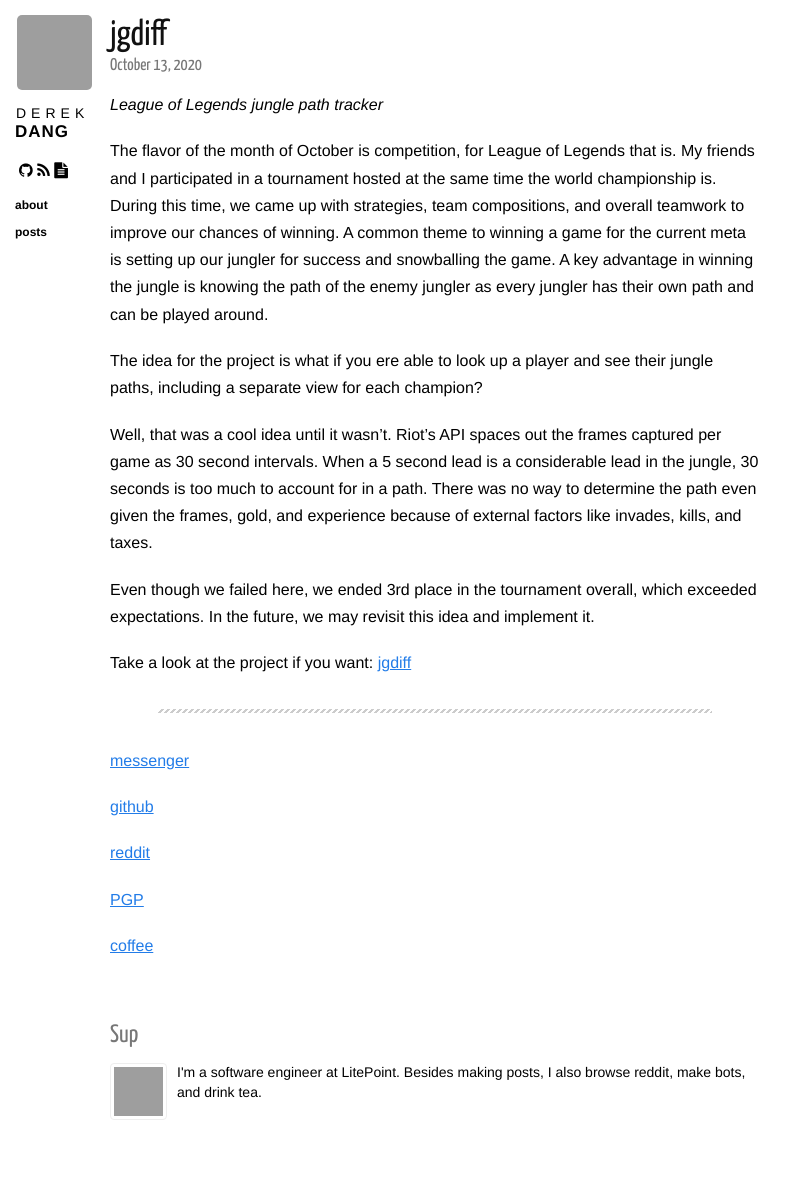
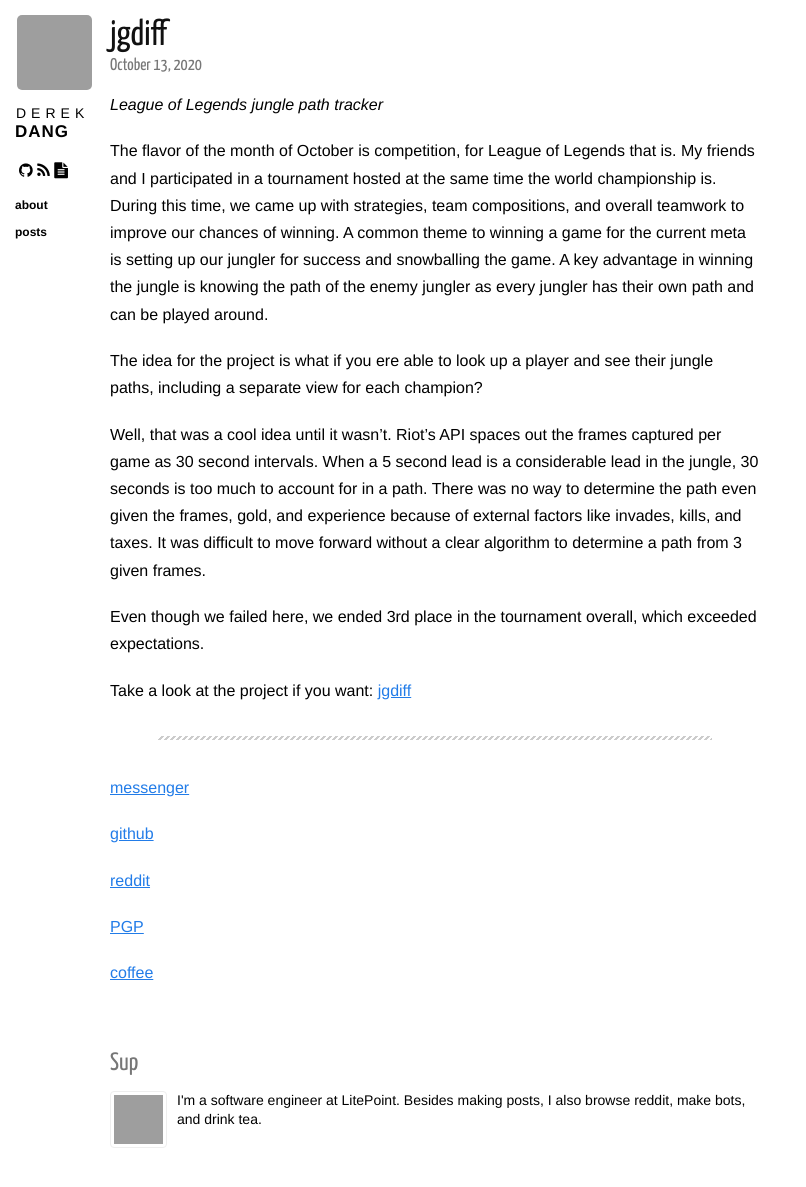
Before and after one commit to dqdang/dqdang.github.io, a Jekyll site: the page built from _posts/2020-10-13-jgdiff.markdown, in a window 1280 px wide, cut to the strip 0-1207 px from the top of the page. Shown: the top 1187 px of the strip, without its empty margins (0-806 px from the left). Built offline with Jekyll 4.4.1, drawn with Linux system fonts in a browser that asks for light colours; nearby versions of some CDN libraries; grey boxes are pictures that could not be loaded.

Commit message:
Add description

```diff
--- a/_posts/2020-10-13-jgdiff.markdown
+++ b/_posts/2020-10-13-jgdiff.markdown
@@ -10,9 +10,9 @@
 
 The idea for the project is what if you ere able to look up a player and see their jungle paths, including a separate view for each champion?
 
-Well, that was a cool idea until it wasn't. Riot's API spaces out the frames captured per game as 30 second intervals. When a 5 second lead is a considerable lead in the jungle, 30 seconds is too much to account for in a path. There was no way to determine the path even given the frames, gold, and experience because of external factors like invades, kills, and taxes.
+Well, that was a cool idea until it wasn't. Riot's API spaces out the frames captured per game as 30 second intervals. When a 5 second lead is a considerable lead in the jungle, 30 seconds is too much to account for in a path. There was no way to determine the path even given the frames, gold, and experience because of external factors like invades, kills, and taxes. It was difficult to move forward without a clear algorithm to determine a path from 3 given frames.
 
-Even though we failed here, we ended 3rd place in the tournament overall, which exceeded expectations. In the future, we may revisit this idea and implement it.
+Even though we failed here, we ended 3rd place in the tournament overall, which exceeded expectations.
 
 Take a look at the project if you want:
 [jgdiff][jgdiff]
```
